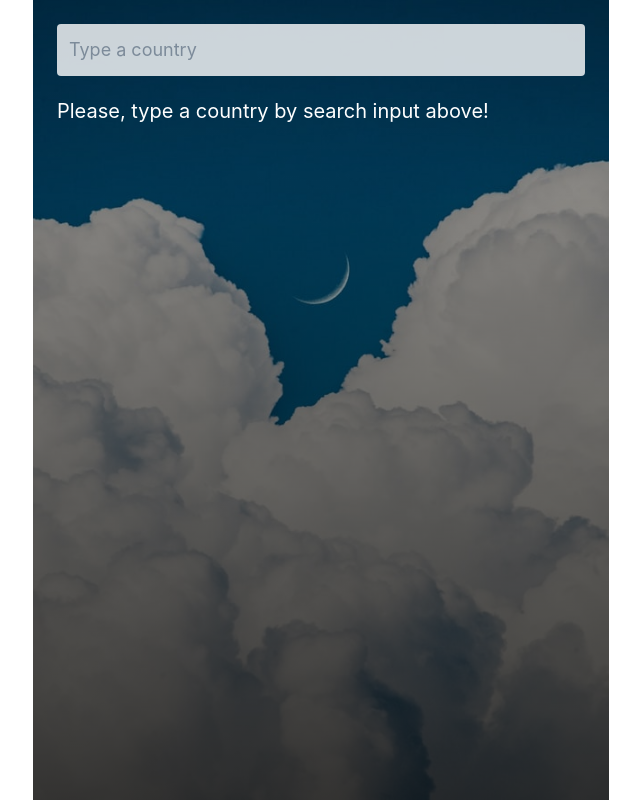
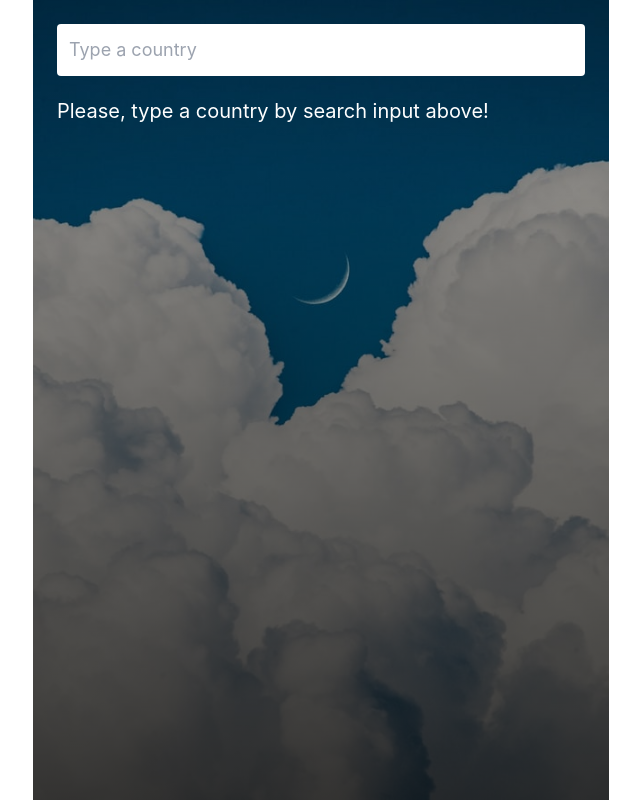
Before and after one commit to itsaslanov/weather-app, a Vue app: page / in a window 1280 px wide. Shown: the whole page, without its empty margins (319-959 px from the left). Built offline with nearby package versions, Linux system fonts and the light colour scheme.

Commit message:
auto focus added for input

```diff
--- a/src/App.vue
+++ b/src/App.vue
@@ -44,21 +44,20 @@ const onEnter = async () => {
     console.dir(e);
   }
 };
+
+const vAutofocus = {
+  mounted: (element) => {
+    element.focus();
+  }
+}
 </script>
 
 <template>
-  <div
-    class="wrapper max-w-xl mx-auto bg-cover bg-bottom"
-    :class="defineWeatherByEachCountry"
-  >
+  <div class="wrapper max-w-xl mx-auto bg-cover bg-bottom" :class="defineWeatherByEachCountry">
     <div class="main min-h-screen p-6">
-      <input
-        type="text"
+      <input type="text"
         class="search-bar p-3 rounded-[4px] text-lg w-full outline-none opacity-80 focus-within:opacity-100"
-        placeholder="Type a country"
-        v-model="weatherStore.query"
-        @keypress.enter.prevent="onEnter"
-      />
+        placeholder="Type a country" v-model="weatherStore.query" @keypress.enter.prevent="onEnter" v-autofocus />
 
       <div v-if="weatherStore.loading" class="loader mt-5"></div>
       <div v-if="weatherStore.isNotActive" class="mt-5">
@@ -67,10 +66,7 @@ const onEnter = async () => {
         </h1>
       </div>
       <h1 class="text-[20px] text-white mt-5">{{ notFound }}</h1>
-      <div
-        class="weather-wrap mt-5"
-        v-if="typeof weatherStore.weather.main != 'undefined'"
-      >
+      <div class="weather-wrap mt-5" v-if="typeof weatherStore.weather.main != 'undefined'">
         <div class="location-box">
           <div class="location">
             {{ weatherStore.weather.name }}, {{ weatherStore.weather.sys.country }}
```
